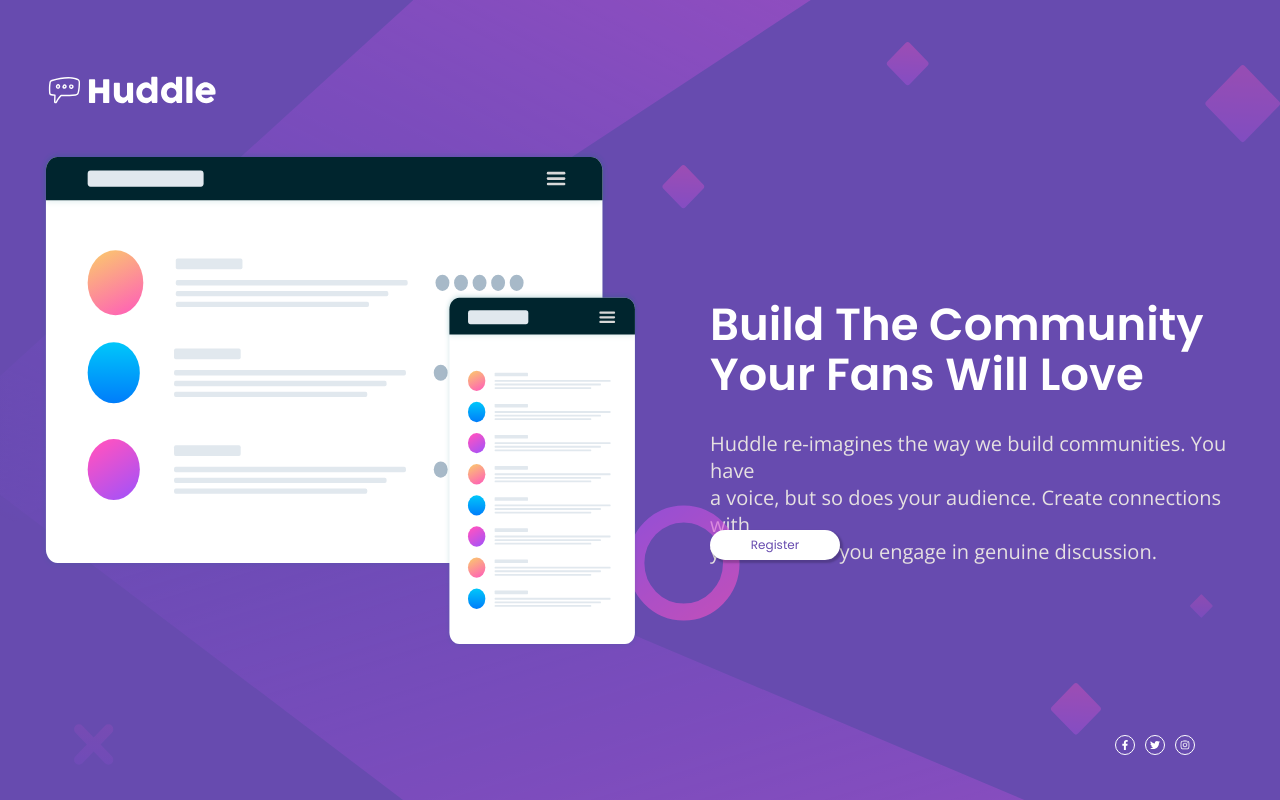
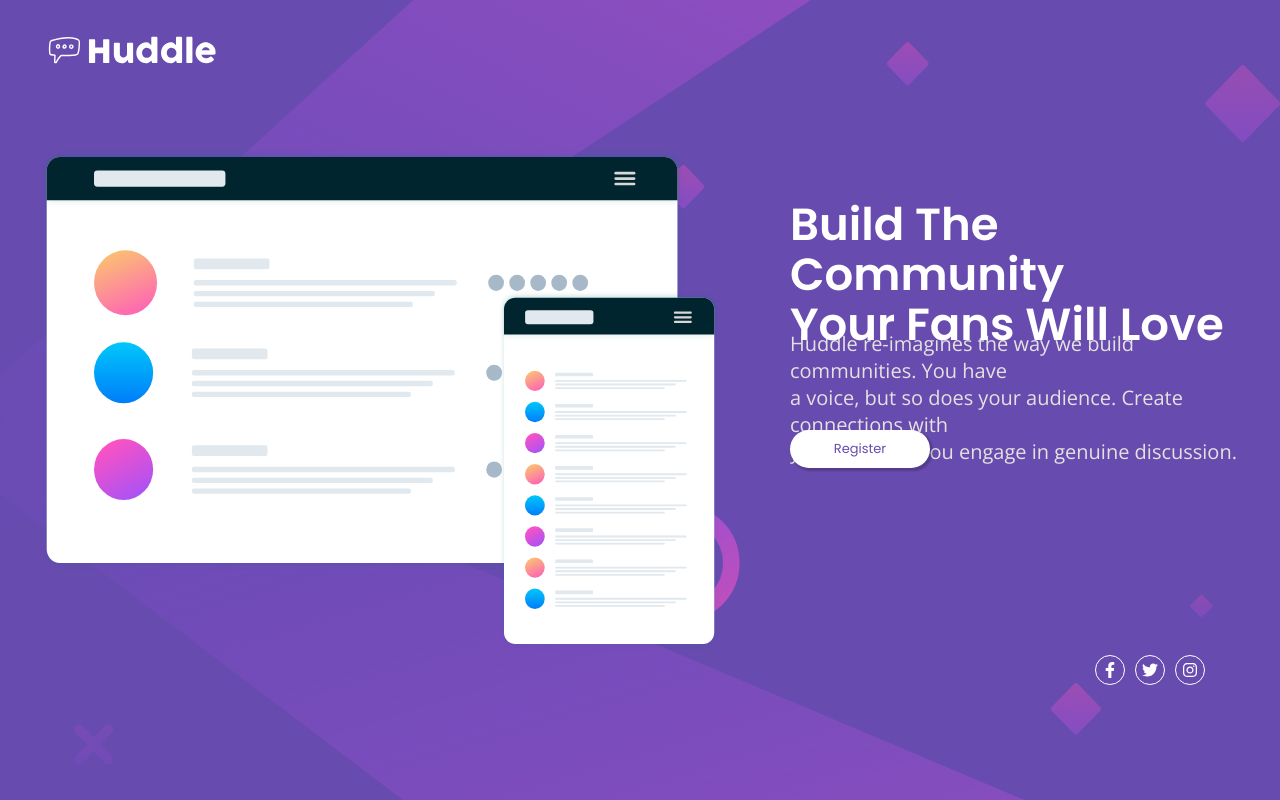
Before and after one commit to monsor3s/hundlepage, a React (Create React App) app: page / in a window 1280 px wide. Built offline with nearby package versions, Linux system fonts and the light colour scheme.

Commit message:
updt cmmt

```diff
--- a/src/pages/HomePage/styles.ts
+++ b/src/pages/HomePage/styles.ts
@@ -29,7 +29,8 @@ export const Logo = styled.img `
     width: 180px;
     height: 100px;
 
-    grid-area: 2 / 2;
+    grid-area: 1 / 2;
+
     @media only screen and (min-width: 375px) {
 
     }
@@ -46,7 +47,7 @@ export const BackgroundDesk = styled.img `
 
 export const Mockups = styled.img `
     z-index: 0;
-    width: 600px;
+    width: 680px;
     height: 500px;
 
     grid-area: 3 / 2;
@@ -65,7 +66,7 @@ export const H1 = styled.h1 `
     color: white;
     margin-top: 3rem;
 
-    margin: 150px 0 0 70px;
+    margin: 50px 0 0 70px;
 
     grid-area: 3 / 3;
 
@@ -80,7 +81,7 @@ export const Span = styled.span `
     font-weight: 400;
     margin-top: 10rem;
 
-    margin: 280px 0 0 70px;
+    margin: 180px 0 0 70px;
 
 
     grid-area: 3 / 3;
@@ -95,14 +96,12 @@ export const Span = styled.span `
 export const Button = styled.button `
     width: 140px;
     height: 38px;
-    width: 130px;
-    height: 30px;
     border: none;
     z-index: 0;
 
-    margin: 380px 0 0 70px;
+    margin: 280px 0 0 70px;
 
-    font-size: 1.2rem;
+    font-size: 1.3rem;
     font-family: Poppins;
     font-weight: 400;
 
@@ -127,23 +126,22 @@ export const Button = styled.button `
 export const Footer = styled.div `
     position: relative;
     z-index: 0;
-    width: calc(100% - 40px);
+    width: calc(100% - 30px);
 
     grid-area: 4 / 3;
 
     display: flex;
     justify-content: flex-end;
-    align-items: flex-end;
 
     .fbLookup,
     .ttLookup,
     .instLookup {
-        width: 20px;
-        height: 20px;
+        width: 3rem;
+        height: 3rem;
         color: white;
         border: 1px solid #fff;
-        border-radius: 1rem;
-        padding: 4px;
+        border-radius: 2rem;
+        padding: 6px;
 
         margin: 5px;
 
```
